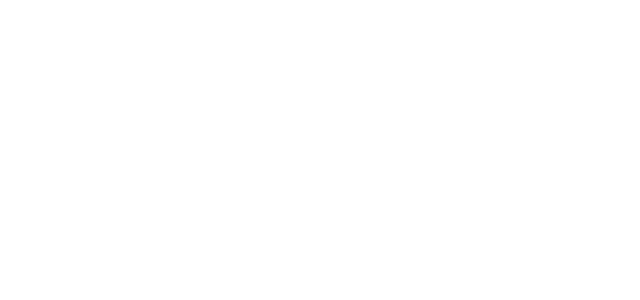
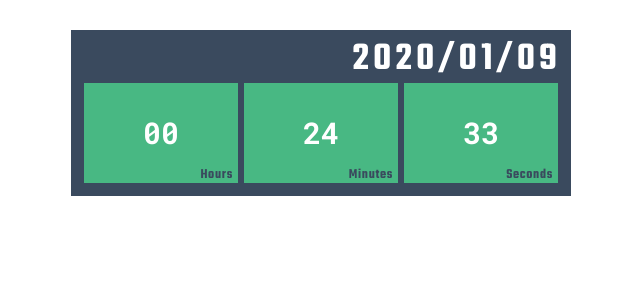
Before and after one commit to futuremaze/vue-clock, a Vue app: page / in a window 1280 px wide. Shown: the top 300 px of the page, without its empty margins (319-959 px from the left). Built offline with nearby package versions, Linux system fonts and the light colour scheme.

Commit message:
Clock をインポート

```diff
--- a/src/App.vue
+++ b/src/App.vue
@@ -1,11 +1,39 @@
 <template>
-
+  <div>
+    <Clock class="clock" />
+  </div>
 </template>
 
 <script>
+import Clock from "@/components/Clock.vue";
 
+export default {
+  components: {
+    Clock
+  }
+};
 </script>
 
+<style scoped>
+.clock {
+  width: 80%;
+  max-width: 500px;
+  margin: 30px auto;
+}
+</style>
+
 <style>
+html {
+  font-size: 62.5%;
+}
 
+
+body {
+  margin: 0;
+}
+
+
+p {
+  margin: 0;
+}
 </style>
```
